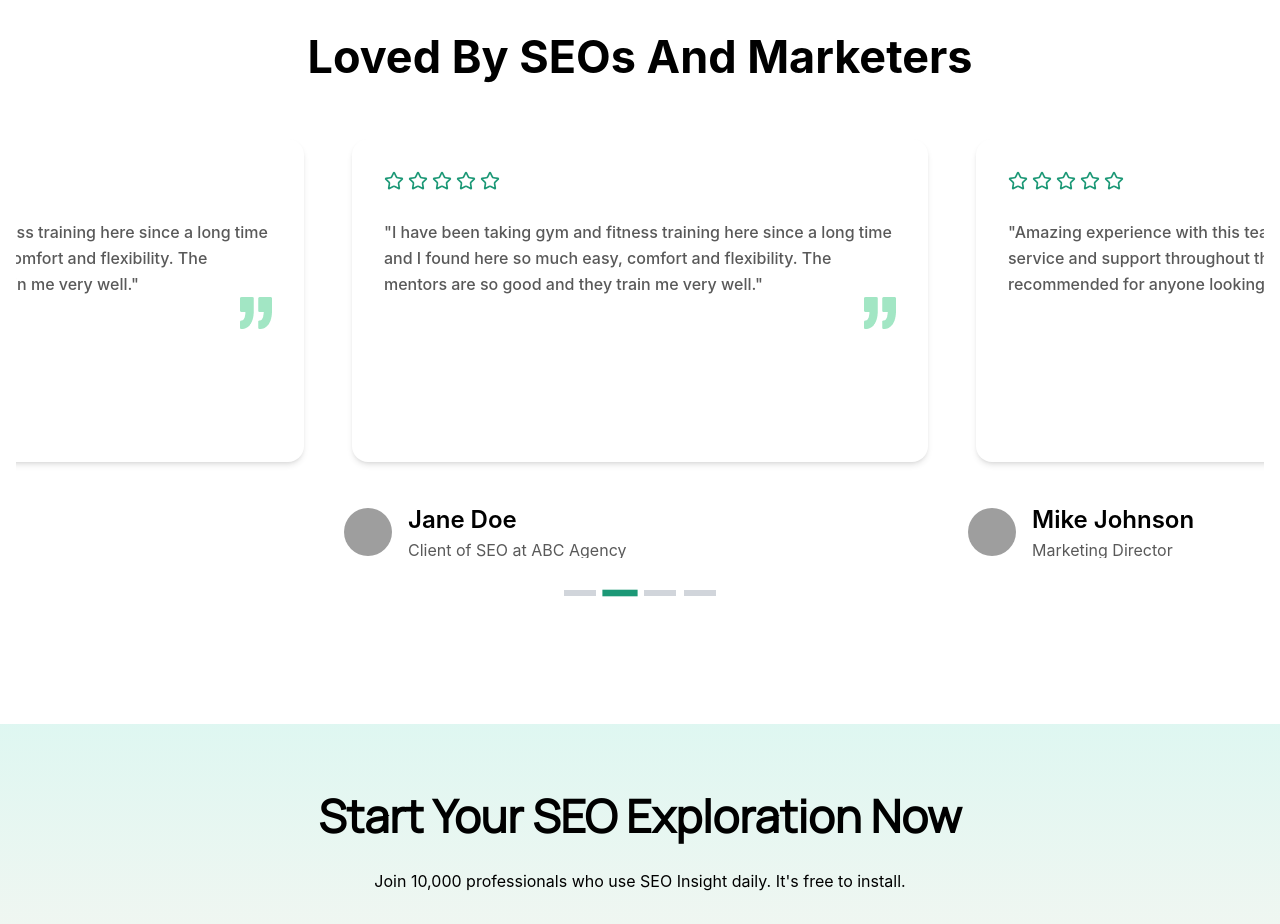
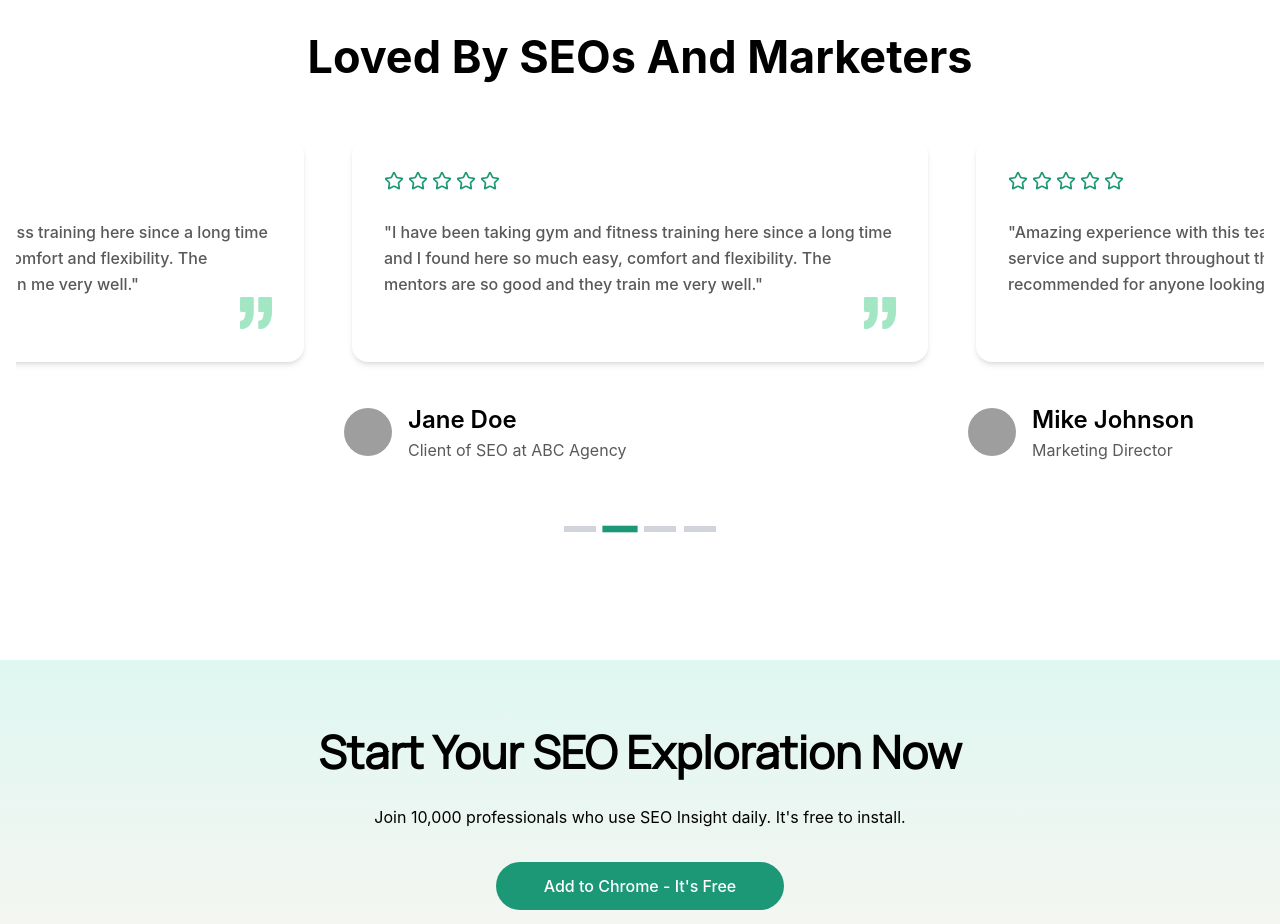
Before and after one commit to Eity2021/Round-2-tailwind, a React (Create React App) app: page / in a window 1280 px wide. Shown: the part 3040-3964 px from the top of the page. Built offline with nearby package versions, Linux system fonts and the light colour scheme; grey boxes are pictures that could not be loaded.

Commit message:
fixed some issue

```diff
--- a/src/pages/home/Marketers.js
+++ b/src/pages/home/Marketers.js
@@ -14,7 +14,7 @@ const testimonials = [
         id: 2,
         name: "Jane Doe",
         role: "Client of SEO at ABC Agency",
-        image: "https://images.unsplash.com/photo-1494790108755-2616b612b786?w=80&h=80&fit=crop&crop=face",
+        image: "https://images.unsplash.com/photo-1472099645785-5658abf4ff4e?w=80&h=80&fit=crop&crop=face",
         rating: 5,
         text: "I have been taking gym and fitness training here since a long time and I found here so much easy, comfort and flexibility. The mentors are so good and they train me very well."
     },
@@ -61,31 +61,9 @@ export default function Marketers() {
     const goToSlide = (index) => {
         setCurrentSlide(index);
         setIsAutoPlaying(false);
-        // Resume auto-play after 5 seconds
         setTimeout(() => setIsAutoPlaying(true), 7000);
     };
 
-    // const nextSlide = () => {
-    //     setCurrentSlide((prev) => (prev + 1) % testimonials.length);
-    //     setIsAutoPlaying(false);
-    //     setTimeout(() => setIsAutoPlaying(true), 5000);
-    // };
-
-    // const prevSlide = () => {
-    //     setCurrentSlide((prev) => (prev - 1 + testimonials.length) % testimonials.length);
-    //     setIsAutoPlaying(false);
-    //     setTimeout(() => setIsAutoPlaying(true), 5000);
-    // };
-
-    // Calculate which testimonials to show based on screen size and current slide
-    // const getVisibleTestimonials = () => {
-    //     const items = [];
-    //     for (let i = 0; i < 2; i++) {
-    //         const index = (currentSlide + i) % testimonials.length;
-    //         items.push(testimonials[index]);
-    //     }
-    //     return items;
-    // };
 
 
 
@@ -98,18 +76,17 @@ export default function Marketers() {
                     </h2>
                 </div>
                 <div className="relative">
-
-                    <div className="overflow-hidden">
+                    <div className="overflow-hidden ">
                         <div
                             className="flex transition-transform duration-500 ease-in-out"
                             style={{
                                 transform: `translateX(-${currentSlide * (100 / testimonials.length)}%)`
                             }}
                         >
-                            {testimonials.map((testimonial, index) => (
+                            {testimonials.map((testimonial) => (
                                 <div
-                                    key={testimonial.id} className="w-full md:w-1/2 flex-shrink-0 px-4 pb-24">
-                                    <div className="bg-white dark:bg-slate-800 rounded-2xl p-8 shadow-md  h-full mx-2">
+                                    key={testimonial.id} className="w-full md:w-1/2 flex-shrink-0 px-4 pb-8">
+                                    <div className="bg-white dark:bg-slate-800 rounded-2xl p-8 shadow-md  mx-2">
                                         {/* Stars */}
                                         <div className="flex items-center gap-1 mb-7">
                                             {renderStars(testimonial.rating)}
@@ -127,7 +104,6 @@ export default function Marketers() {
                                         </div>
 
                                     </div>
-
                                     <div className="flex items-center pt-10">
                                         <img
                                             src={testimonial.image}
```
